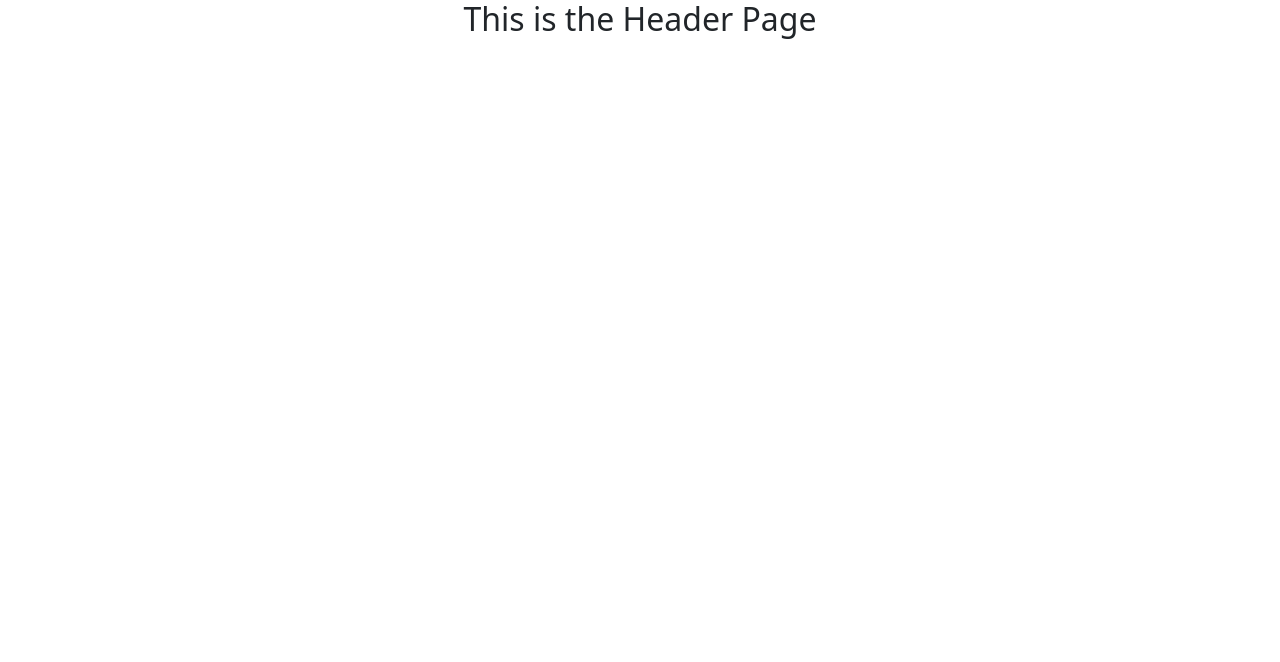
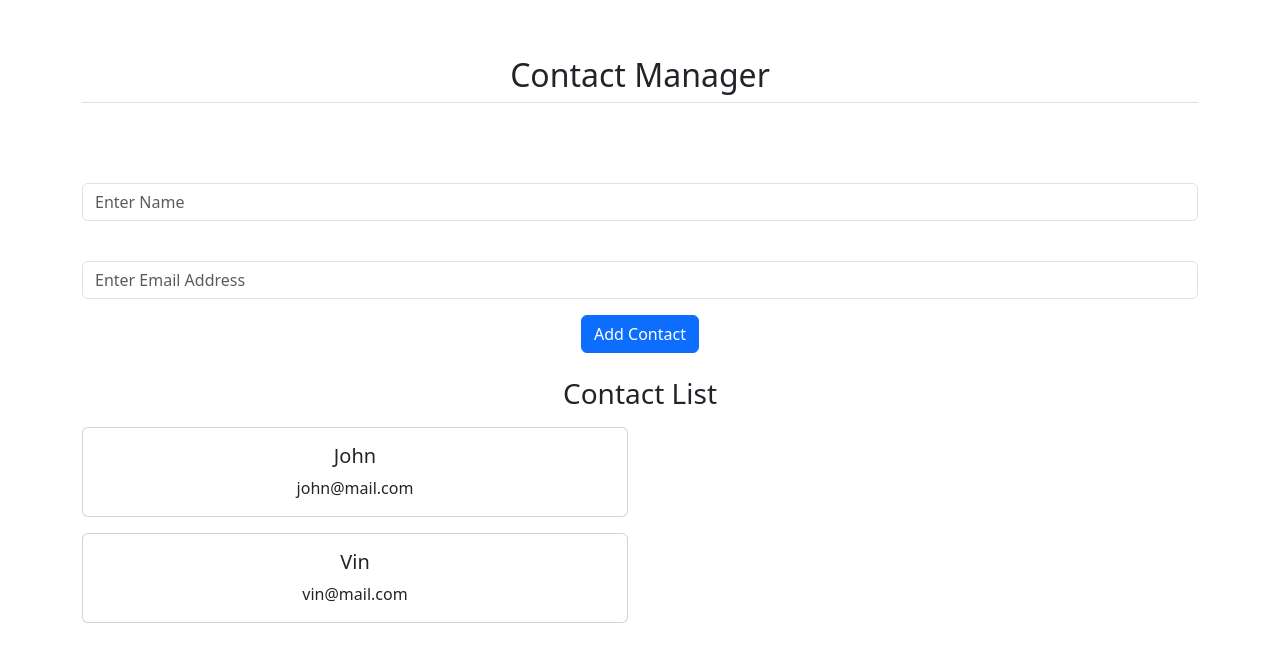
Before and after one commit to ndurivin/react-practice, a React (Create React App) app: page / in a window 1280 px wide. Shown: the top 662 px of the page. Built offline with nearby package versions, Linux system fonts and the light colour scheme.

Commit message:
Uses props distracture and map to display items

```diff
--- a/src/components/AddContact.js
+++ b/src/components/AddContact.js
@@ -1,11 +1,35 @@
-import React from 'react'
+import React from "react";
 
 function AddContact() {
   return (
-    <div>
-
+    <div className="container">
+      <form>
+        <div class="mb-3">
+          <label for="exampleInputName" class="form-label" />
+          <input
+            type="text"
+            name="name"
+            class="form-control"
+            id="exampleInputName"
+            placeholder="Enter Name"
+          />
+        </div>
+        <div class="mb-3">
+          <label for="exampleInputEmail1" class="form-label" />
+          <input
+            type="email"
+            name="email"
+            class="form-control"
+            id="exampleInputEmail1"
+            placeholder="Enter Email Address"
+          />
+        </div>
+        <button type="submit" class="btn btn-primary">
+          Add Contact
+        </button>
+      </form>
     </div>
-  )
+  );
 }
 
 export default AddContact;
--- a/src/components/App.js
+++ b/src/components/App.js
@@ -1,10 +1,27 @@
+import AddContact from './AddContact';
 import './App.css';
+import ContactList from './ContactList';
 import Header from './Header';
 
 function App() {
+
+  const contacts = [
+    {
+      "id": 1,
+      "name": "John",
+      "email": "john@mail.com"
+    },
+    {
+      "id": 2,
+      "name": "Vin",
+      "email": "vin@mail.com"
+    }
+  ]
   return (
     <div className="App">
       <Header />
+      <AddContact />
+      <ContactList contacts = {contacts}/>
     </div>
   );
 }
--- a/src/components/ContactCard.js
+++ b/src/components/ContactCard.js
@@ -1,9 +1,20 @@
 import React from 'react'
 
-function ContactCard() {
+function ContactCard(props) {
+
+    const {id, name, email} = props.contact;
   return (
     <div>
-
+        <div class="row row-cols-1 row-cols-md-2 g-4">
+        <div class="col py-2">
+          <div class="card">
+           <div class="card-body">
+              <h5 class="card-title">{name}</h5>
+              <p class="card-text">{email}</p>
+            </div>
+          </div>
+        </div>
+      </div>
     </div>
   )
 }
--- a/src/components/ContactList.js
+++ b/src/components/ContactList.js
@@ -1,11 +1,21 @@
-import React from 'react'
+import React from "react";
+import ContactCard from "./ContactCard";
 
-function ContactList() {
+function ContactList(props) {
+  // console.log(props)
+
+  const renderList = props.contacts.map((contact) => {
+    return (
+        <ContactCard contact={contact}/>
+    );
+  });
+
   return (
-    <div>
-
+    <div className="container py-4">
+      <h3>Contact List</h3>
+      {renderList}
     </div>
-  )
+  );
 }
 
 export default ContactList;
--- a/src/components/Header.js
+++ b/src/components/Header.js
@@ -2,8 +2,8 @@ import React from 'react'
 
 const Header = () => {
   return (
-    <div className='container'>
-        <h2>This is the Header Page</h2>
+    <div className='container py-5'>
+        <h2 className='border-bottom py-2'>Contact Manager</h2>
     </div>
   )
 }
```
